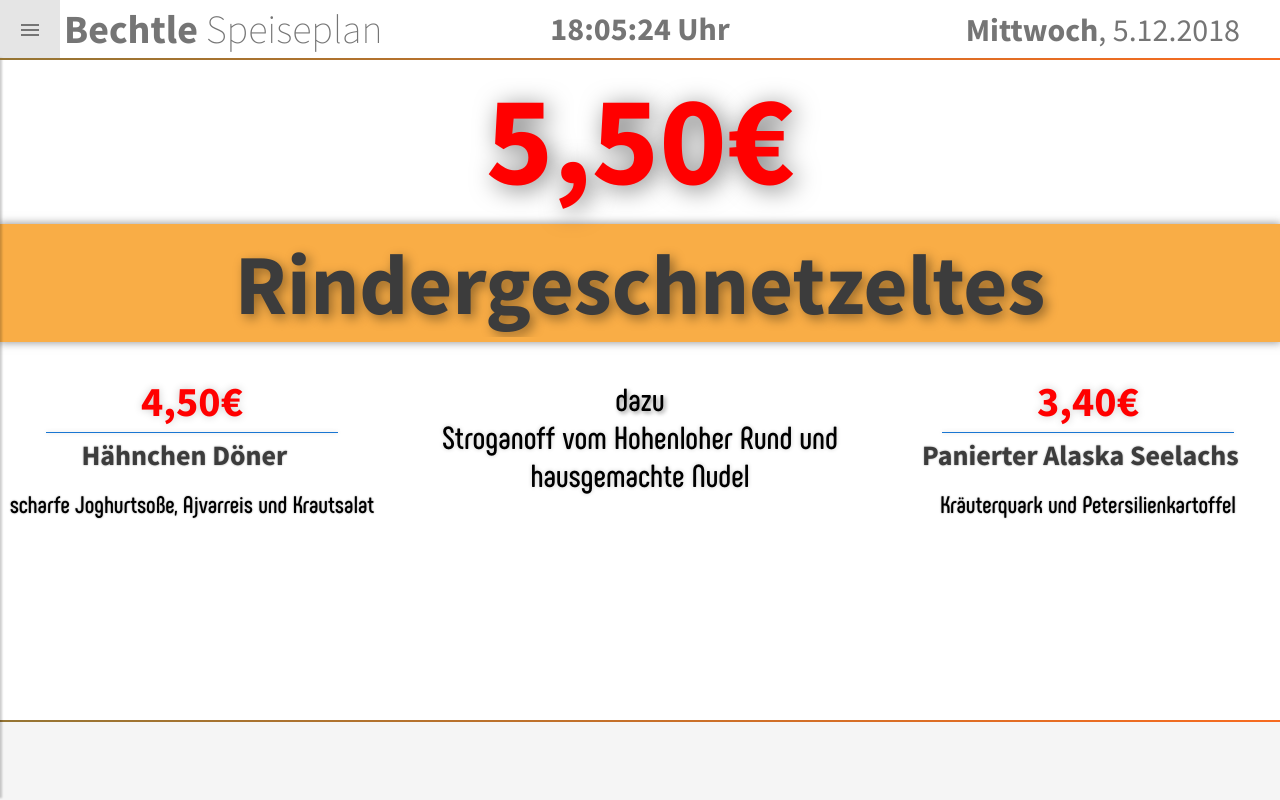
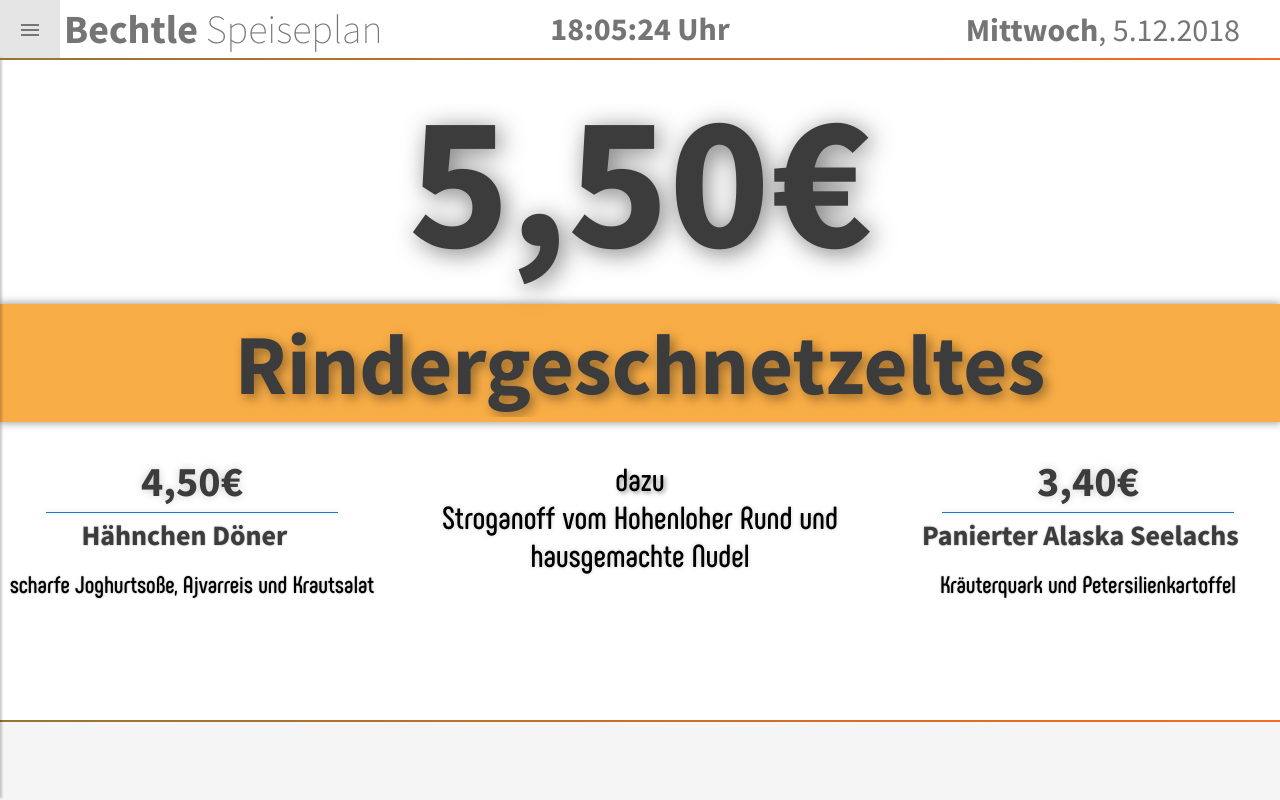
Before and after one commit to zanfee/bechtle-speiseplan, a Vue app: page / in a window 1280 px wide. Built offline with nearby package versions, Linux system fonts and the light colour scheme.

Commit message:
Fixed h1 style

```diff
--- a/src/assets/global.css
+++ b/src/assets/global.css
@@ -36,11 +36,6 @@ h1 {
   font-family: "Source Sans Pro", "sans-serif";
   font-weight: 700;
   color: #3c3c3c;
-}
-
-.fit h1 {
-  font-size: 10vw;
-  color: red;
 }
 
 h2 {
```
